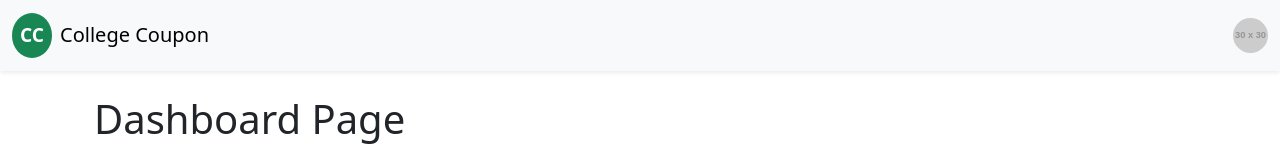
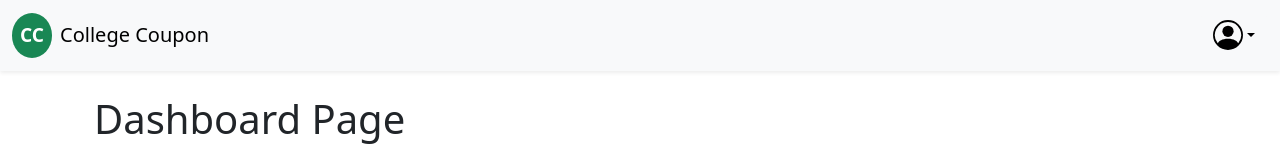
Before and after one commit to ksrivathsa2005-hub/coupon-dev-, a React (Vite) app in the folder frontend/coupon-system-frontend/: page /dashboard in a window 1280 px wide. Shown: the top 155 px of the page. Built offline with nearby package versions, Linux system fonts and the light colour scheme.

Commit message:
updated navigation bar

```diff
--- a/frontend/coupon-system-frontend/package.json
+++ b/frontend/coupon-system-frontend/package.json
@@ -12,6 +12,8 @@
   "dependencies": {
     "bootstrap": "^5.3.8",
     "react": "^19.1.1",
+    "react-bootstrap": "^2.10.10",
+    "react-bootstrap-icons": "^1.11.6",
     "react-dom": "^19.1.1",
     "react-router-dom": "^7.9.5"
   },
--- a/frontend/coupon-system-frontend/src/App.tsx
+++ b/frontend/coupon-system-frontend/src/App.tsx
@@ -6,10 +6,13 @@ import StaffPage from './pages/StaffPage'
 import Navbar from './components/Navbar'
 // import Footer from './components/Footer'
 
+{/* import { useAuth } from './context/AuthContext'; */}
+
 function App() {
+  {/*const { user } = useAuth();*/}
   return (
     <div className="d-flex flex-column min-vh-100"> {}
-      <Navbar />
+      <Navbar /* user={user} */ />
 
       <main className="flex-grow-1">
         <Routes>
@@ -18,7 +21,6 @@ function App() {
           <Route path="/admin" element={<AdminPage />} />
           <Route path="/staff" element={<StaffPage />} />
 
-          {/* Default route: redirect to login */}
           <Route path="/" element={<LoginPage />} />
         </Routes>
       </main>
--- a/frontend/coupon-system-frontend/src/components/Navbar.tsx
+++ b/frontend/coupon-system-frontend/src/components/Navbar.tsx
@@ -1,11 +1,74 @@
 import React from 'react';
 import { Link } from 'react-router-dom';
+import { Dropdown } from 'react-bootstrap';
+import { PersonCircle } from 'react-bootstrap-icons';
 
-const Navbar: React.FC = () => {
+interface User {
+  name: string;
+  email: string;
+}
+
+interface NavbarProps {
+  user?: User | null;
+}
+
+const Navbar: React.FC<NavbarProps> = ({ user }) => {
+
+  const loggedInView = (
+    <Dropdown align="end">
+      <Dropdown.Toggle
+        variant="light"
+        id="dropdown-user"
+        className="d-flex align-items-center"
+      >
+        <PersonCircle size={30} className="text-secondary" />
+      </Dropdown.Toggle>
+
+      <Dropdown.Menu>
+        <Dropdown.Header>Welcome, {user?.name}</Dropdown.Header>
+
+        <Dropdown.ItemText className="text-muted small ps-3">
+          {user?.email}
+        </Dropdown.ItemText>
+
+        <Dropdown.Divider />
+
+        <Dropdown.Item as={Link} to="/logout">
+          Logout
+        </Dropdown.Item>
+      </Dropdown.Menu>
+    </Dropdown>
+  );
+
+  const loggedOutView = (
+    <Dropdown align="end">
+      <Dropdown.Toggle
+        variant="light"
+        id="dropdown-user"
+        className="d-flex align-items-center"
+      >
+        <PersonCircle size={30} className="text-secondary" />
+      </Dropdown.Toggle>
+
+      <Dropdown.Menu>
+        <Dropdown.Header>WELCOME!</Dropdown.Header>
+
+        <Dropdown.ItemText className="text-muted small ps-3">
+          Please Log in!
+        </Dropdown.ItemText>
+
+        <Dropdown.Divider />
+
+        <Dropdown.Item as={Link} to="/login">
+          Login
+        </Dropdown.Item>
+      </Dropdown.Menu>
+    </Dropdown>
+  );
+
   return (
     <nav className="navbar navbar-expand-lg navbar-light bg-light sticky-top shadow-sm">
       <div className="container-fluid">
-        {/* Left Section: Logo/App Name */}
         <Link className="navbar-brand d-flex align-items-center" to="/">
           <span className="bg-success text-white rounded-circle p-2 me-2" style={{ fontSize: '1.2rem', fontWeight: 'bold' }}>
             CC
@@ -13,17 +76,8 @@ const Navbar: React.FC = () => {
           <span className="h5 mb-0">College Coupon</span>
         </Link>
 
-        {/* Right Section: User Icon */}
         <div className="d-flex align-items-center">
-          {/* User Icon (replace with a proper icon library later if needed) */}
-          <Link to="/profile" className="nav-link"> {/* Assuming a profile page */}
-            <img
-              src="https://via.placeholder.com/30" // Placeholder image for user icon
-              alt="User"
-              className="rounded-circle"
-              style={{ width: '35px', height: '35px' }}
-            />
-          </Link>
+          {user ? loggedInView : loggedOutView}
         </div>
       </div>
     </nav>
```
Also changed, not shown: 1 other file (tests, documents, lock files or other folders).
